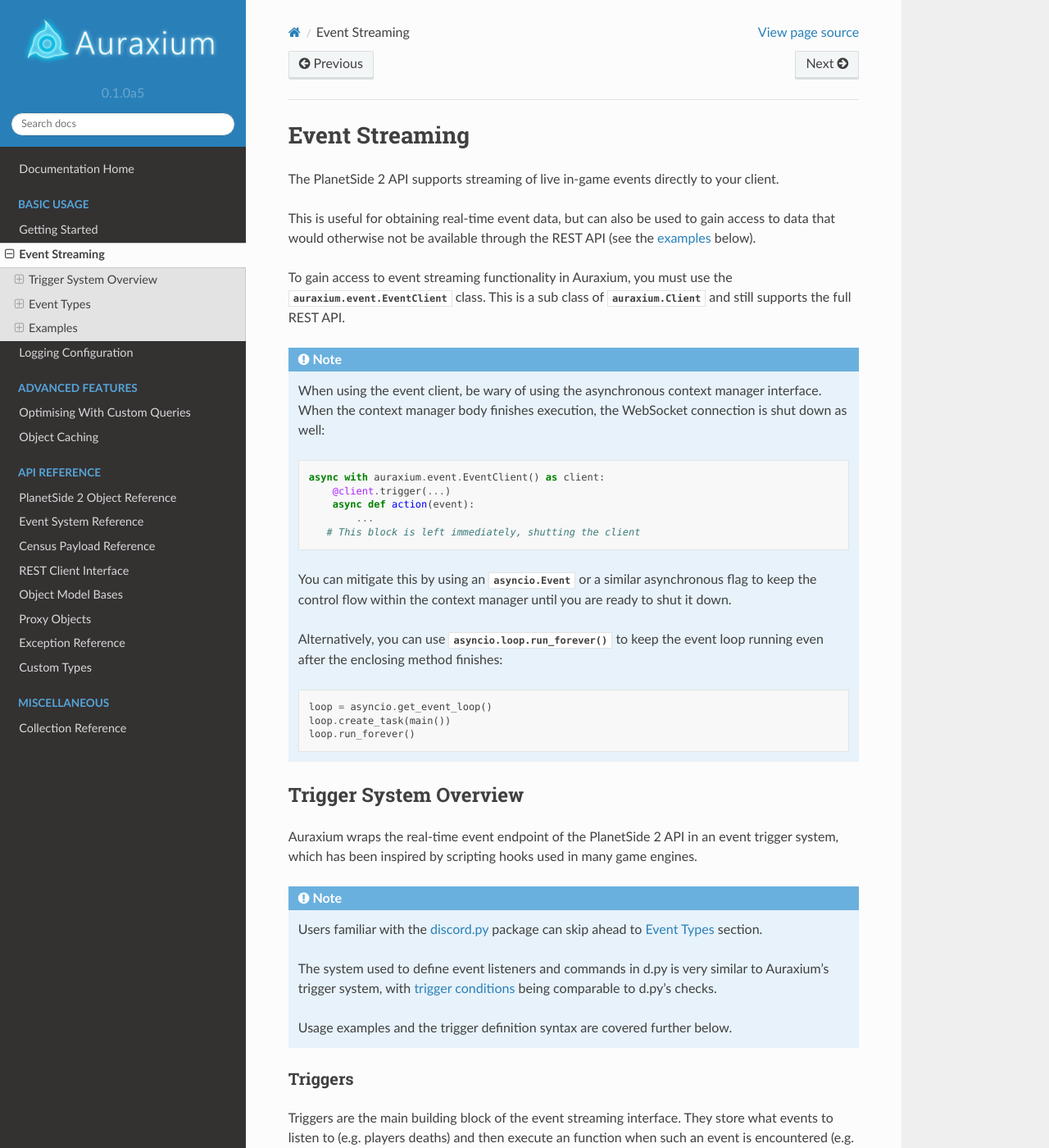
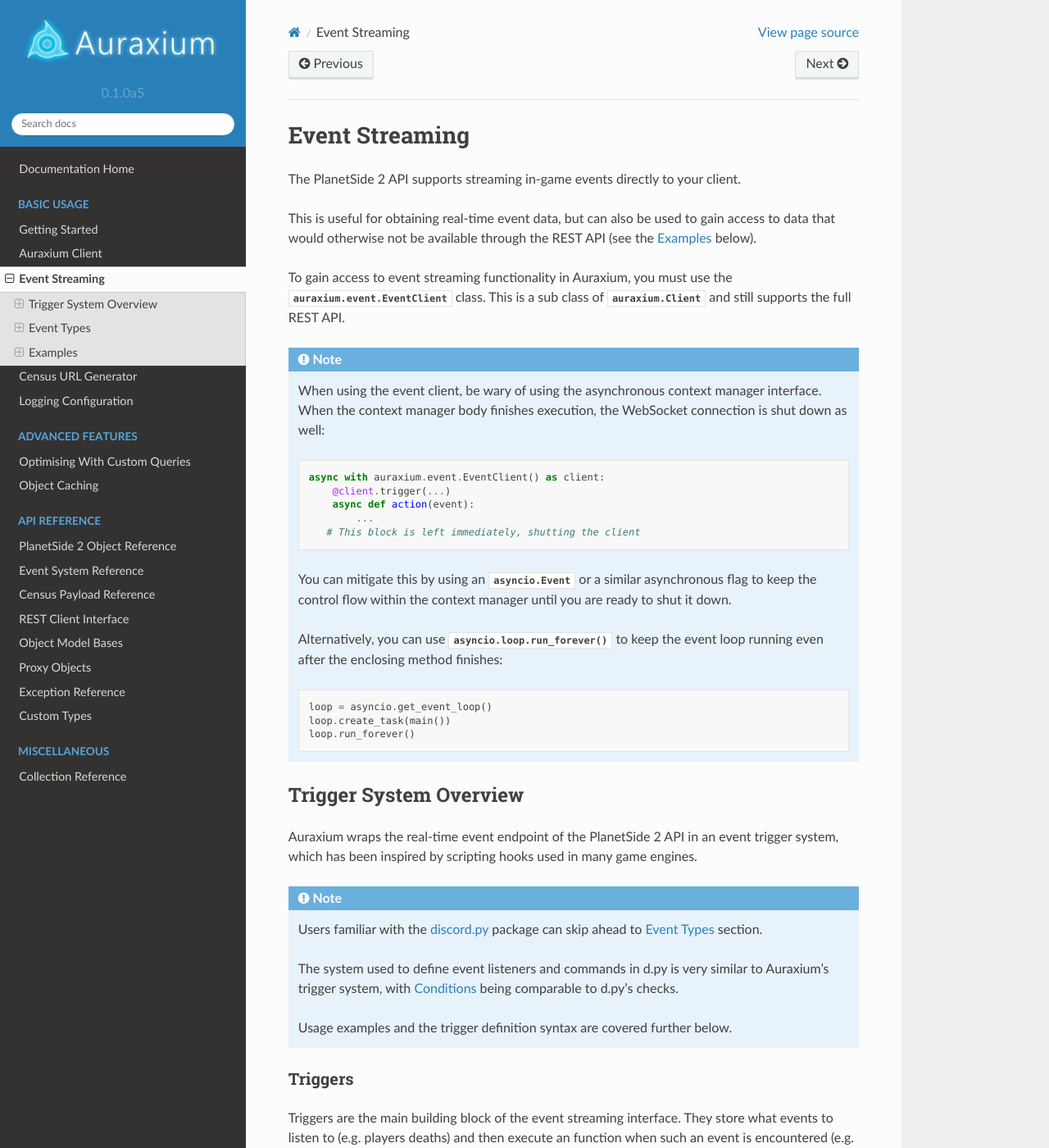
Before and after one commit to leonhard-s/auraxium, a Sphinx documentation site: the page built from docs/usage/basic/event.rst, in a window 1280 px wide and 1400 px high. Shown: the whole window at 82% size. Built offline with Sphinx 7.4.7 and the Read the Docs theme 2.0.0, drawn with Linux system fonts in a browser that asks for light colours; some of the changed text lies outside the part shown.

Commit message:
Update basic usage documentation

```diff
--- a/docs/usage/advanced/queries.rst
+++ b/docs/usage/advanced/queries.rst
@@ -4,7 +4,7 @@
 
 This document covers how to improve performance for expensive requests that slow down your application.
 
-It is therefore highly advisable to read the `Census API Primer`_ in the repository Wiki before continuing, as well as the usage instructions for Auraxium's :doc:`URL Generator <../../census>`.
+It is therefore highly advisable to read the `Census API Primer`_ in the repository Wiki before continuing, as well as the usage instructions for Auraxium's :doc:`URL Generator <../basic/census>`.
 
 .. note::
 
--- a/docs/census.rst
+++ b/docs/usage/basic/census.rst
@@ -8,7 +8,7 @@
 
 The following pages cover the URL generator interface and usage, but the underlying REST endpoint's structure, functionality and limitations are outside the scope of this document. If you are unfamiliar with the Daybreak Game Company's Census API or would like a refresh, please refer to the `Census API Primer`_ in the repository Wiki.
 
-For an example of how to use the URL generator and custom queries in conjunction with the Auraxium object model, refer to the :doc:`../usage/advanced/queries` page.
+For an example of how to use the URL generator and custom queries in conjunction with the Auraxium object model, refer to the :doc:`../advanced/queries` page.
 
 .. note::
 
--- a/docs/event.rst
+++ b/docs/usage/basic/event.rst
@@ -2,9 +2,9 @@
 Event Streaming
 ===============
 
-The PlanetSide 2 API supports streaming of live in-game events directly to your client.
+The PlanetSide 2 API supports streaming in-game events directly to your client.
 
-This is useful for obtaining real-time event data, but can also be used to gain access to data that would otherwise not be available through the REST API (see the `examples`_ below).
+This is useful for obtaining real-time event data, but can also be used to gain access to data that would otherwise not be available through the REST API (see the `Examples`_ below).
 
 To gain access to event streaming functionality in Auraxium, you must use the :class:`auraxium.event.EventClient` class. This is a sub class of :class:`auraxium.Client` and still supports the full REST API.
 
@@ -39,7 +39,7 @@
 
    Users familiar with the `discord.py <https://github.com/Rapptz/discord.py>`_ package can skip ahead to `Event Types`_ section.
 
-   The system used to define event listeners and commands in d.py is very similar to Auraxium's trigger system, with `trigger conditions <conditions>`_ being comparable to d.py's checks.
+   The system used to define event listeners and commands in d.py is very similar to Auraxium's trigger system, with `Conditions`_ being comparable to d.py's checks.
 
    Usage examples and the trigger definition syntax are covered further below.
 
@@ -172,11 +164,11 @@
 
 A single trigger listening to players gaining a new battle rank and printing the character's name, their title, and the newly gained battle rank.
 
-.. literalinclude:: ../examples/rankup_logger.py
+.. literalinclude:: ../../../examples/rankup_logger.py
 
 Detecting Mutual Deaths
 -----------------------
 
 This script listens to player deaths, caching the ones it sees for a few seconds and looking for the opposite death (i.e. another death with the killer and victim reversed).
 
-.. literalinclude:: ../examples/mutual_death_detector.py
+.. literalinclude:: ../../../examples/mutual_death_detector.py
--- a/docs/usage/basic/getting-started.rst
+++ b/docs/usage/basic/getting-started.rst
@@ -83,14 +83,14 @@
        victim = await client.get_by_id(auraxium.ps2.Character, victim_id)
        print(f'Player {victim.name}' has died)
 
-For more information on the event streaming system, refer to the :doc:`event streaming documentation <../../event>`.
+For more information on the event streaming system, refer to the :doc:`event streaming documentation <event>`.
 
 URL Generator
 -------------
 
 The URL generator used for low-level access to the PlanetSide 2 API resides in the :mod:`auraxium.census` sub module.
 
-Note that this module is targeted at advanced users or ones familiar with the underlying Census API. An introduction into the module interface can be found :doc:`here <../../census>`.
+Note that this module is targeted at advanced users or ones familiar with the underlying Census API. An introduction into the module interface can be found :doc:`here <census>`.
 
 Service IDs
 ===========
```
Also changed, not shown: other parts of docs/usage/basic/event.rst (+3 -11 lines), docs/index.rst (+7 -5 lines), docs/usage/basic/rest.rst (renamed from docs/rest.rst, +7 -10 lines).
